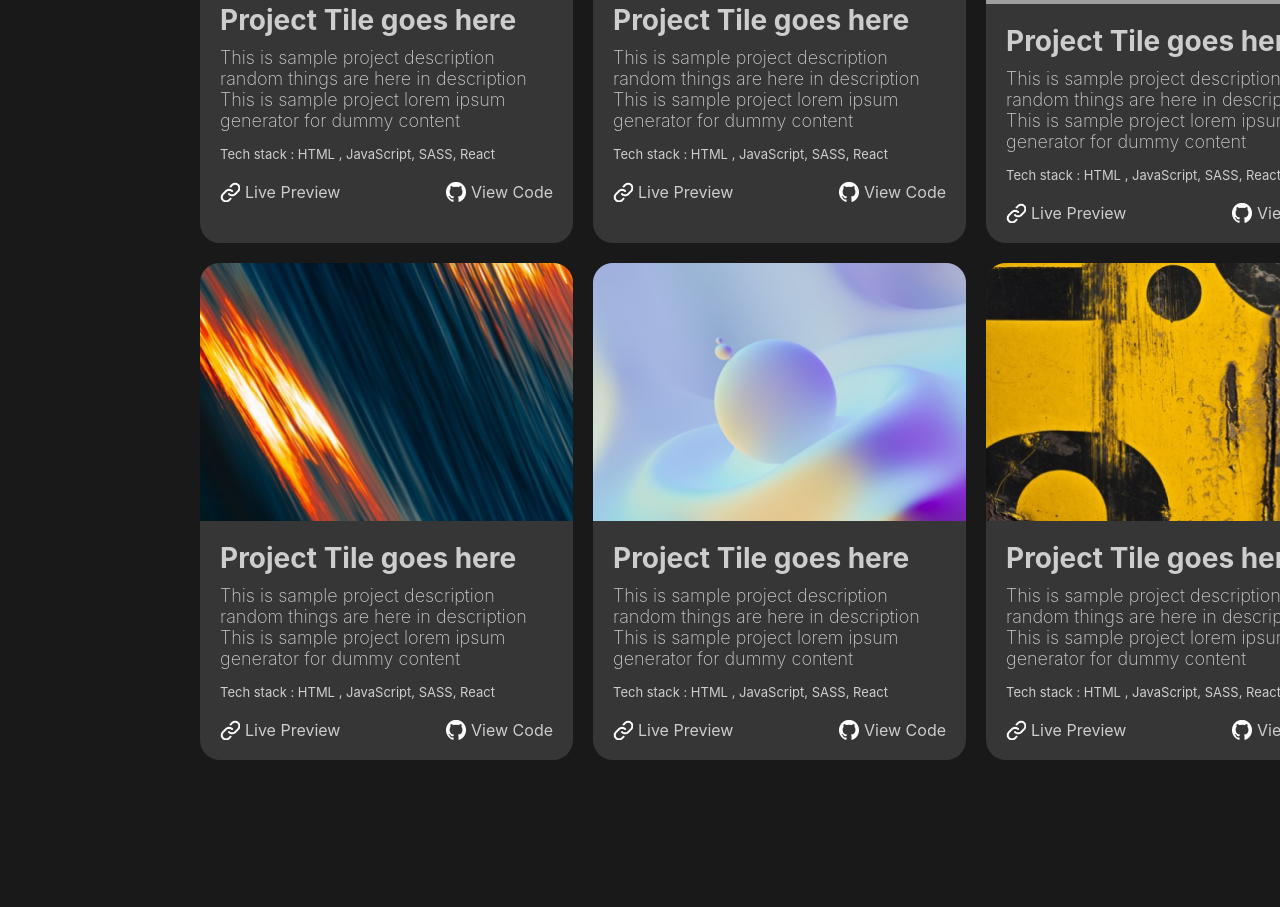
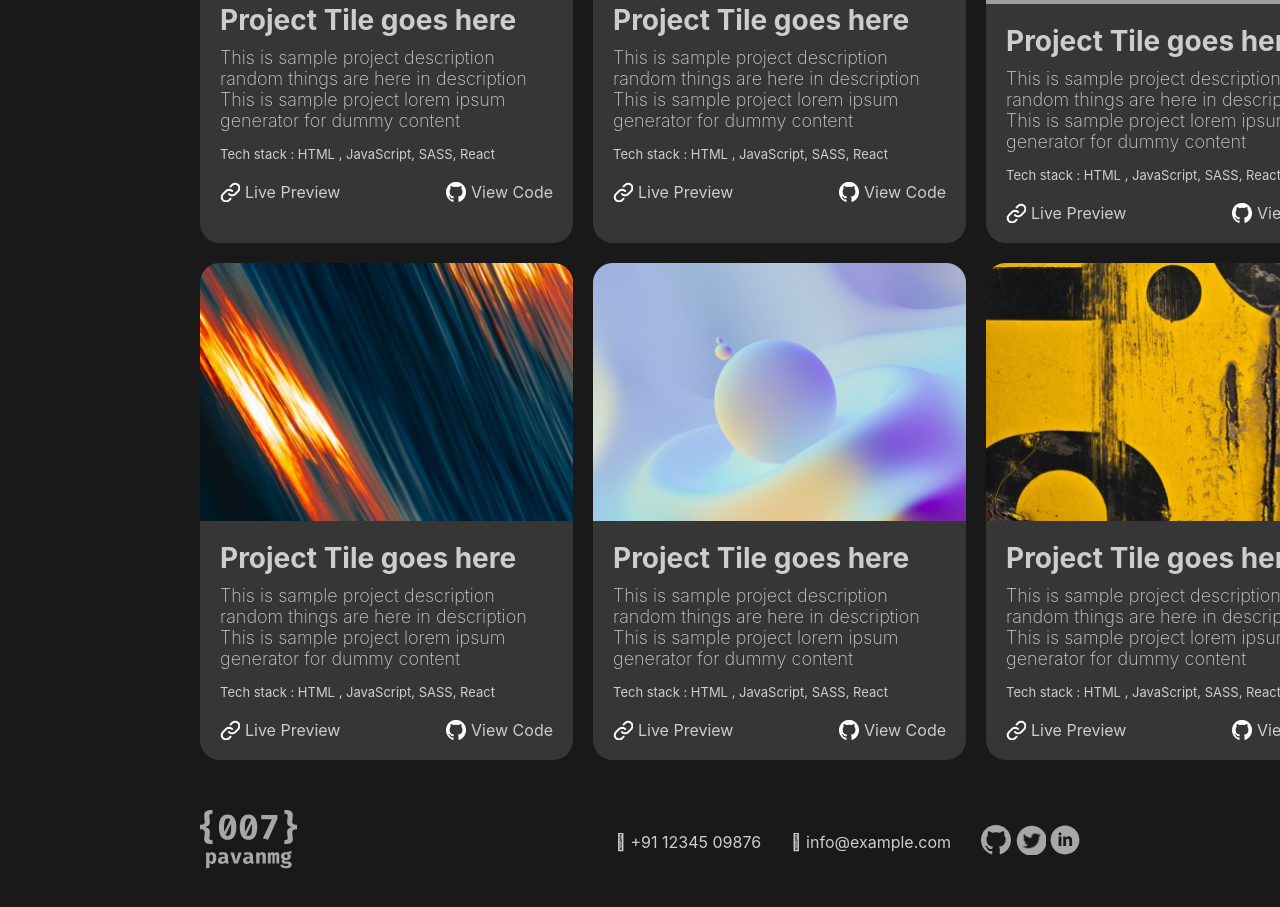
Before and after one commit to johnkrator/pavanmg, a plain HTML site: page index.html in a window 1280 px wide. Shown: the part 1908-2815 px from the top of the page. Before the commit the page ends 2688 px from the top, so only its background shows below. Drawn offline with Linux system fonts and the light colour scheme; grey boxes are pictures that could not be loaded.

Commit message:
Implement contact section

```diff
--- a/index.html
+++ b/index.html
@@ -267,31 +267,31 @@
         </div>
     </section>
 
-    <!--    <section id="contact">-->
-    <!--        <div class="contact-logo">-->
-    <!--            <img src="./images/logo%201.svg" alt="logo">-->
-    <!--        </div>-->
+    <section id="contact">
+        <div class="contact-logo">
+            <img src="./images/logo%201.svg" alt="logo">
+        </div>
 
-    <!--        <div class="contact-navigations">-->
-    <!--            <p class="contact-text-1">-->
-    <!--                 +91 12345 09876-->
-    <!--            </p>-->
-    <!--            <p class="contact-text-2">-->
-    <!--                 info@example.com-->
-    <!--            </p>-->
-    <!--            <div class="contact-socials">-->
-    <!--                <a href="#">-->
-    <!--                    <img src="./images/Vector.svg" alt="github logo">-->
-    <!--                </a>-->
-    <!--                <a href="#">-->
-    <!--                    <img src="./images/Vector.png" alt="twitter logo">-->
-    <!--                </a>-->
-    <!--                <a href="#">-->
-    <!--                    <img src="./images/entypo-social_linkedin-with-circle.svg" alt="linkedIn logo">-->
-    <!--                </a>-->
-    <!--            </div>-->
-    <!--        </div>-->
-    <!--    </section>-->
+        <div class="contact-navigations">
+            <p class="contact-text-1">
+                 +91 12345 09876
+            </p>
+            <p class="contact-text-2">
+                 info@example.com
+            </p>
+            <div class="contact-socials">
+                <a href="#">
+                    <img src="./images/Vector.svg" alt="github logo">
+                </a>
+                <a href="#">
+                    <img src="./images/Vector.png" alt="twitter logo">
+                </a>
+                <a href="#">
+                    <img src="./images/entypo-social_linkedin-with-circle.svg" alt="linkedIn logo">
+                </a>
+            </div>
+        </div>
+    </section>
 
     <!--    <hr>-->
 
```
